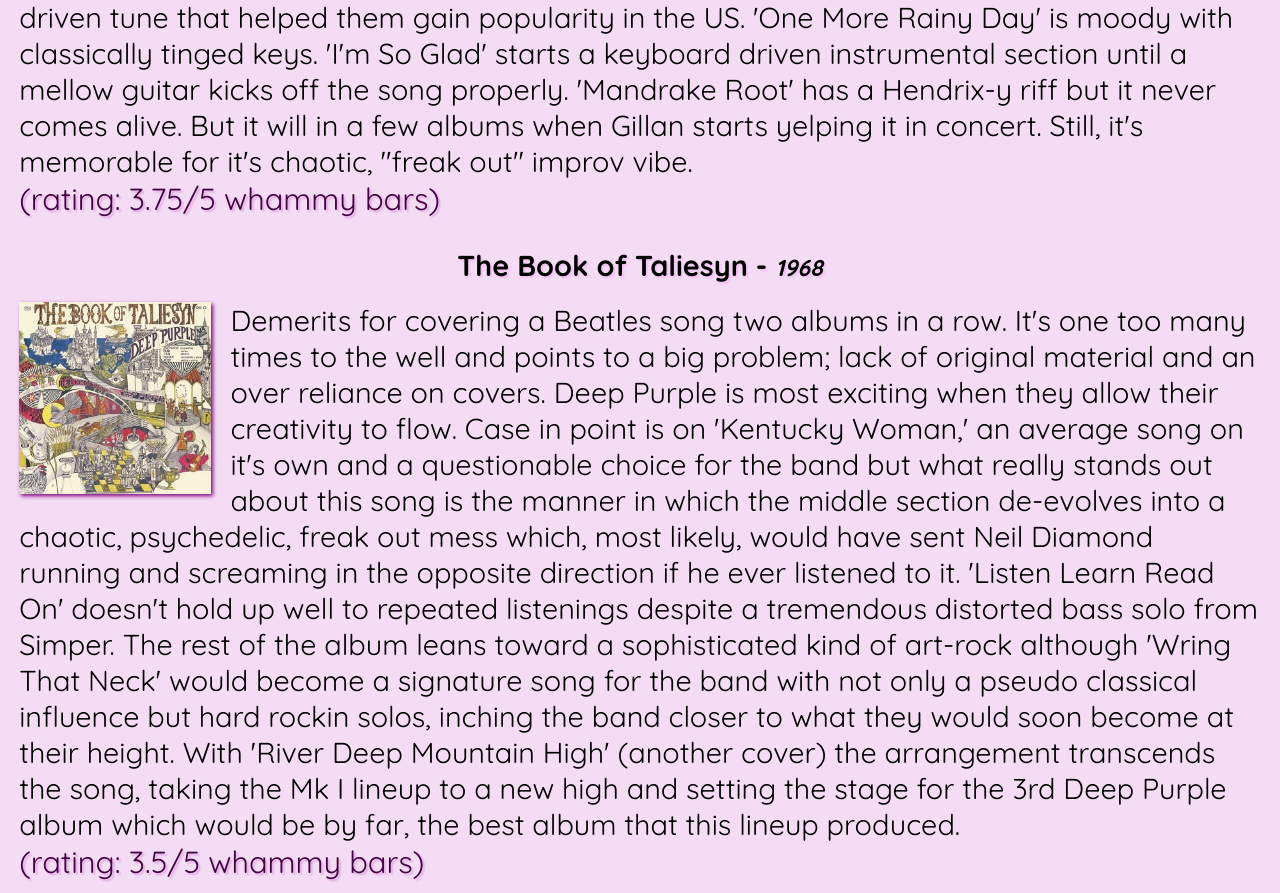
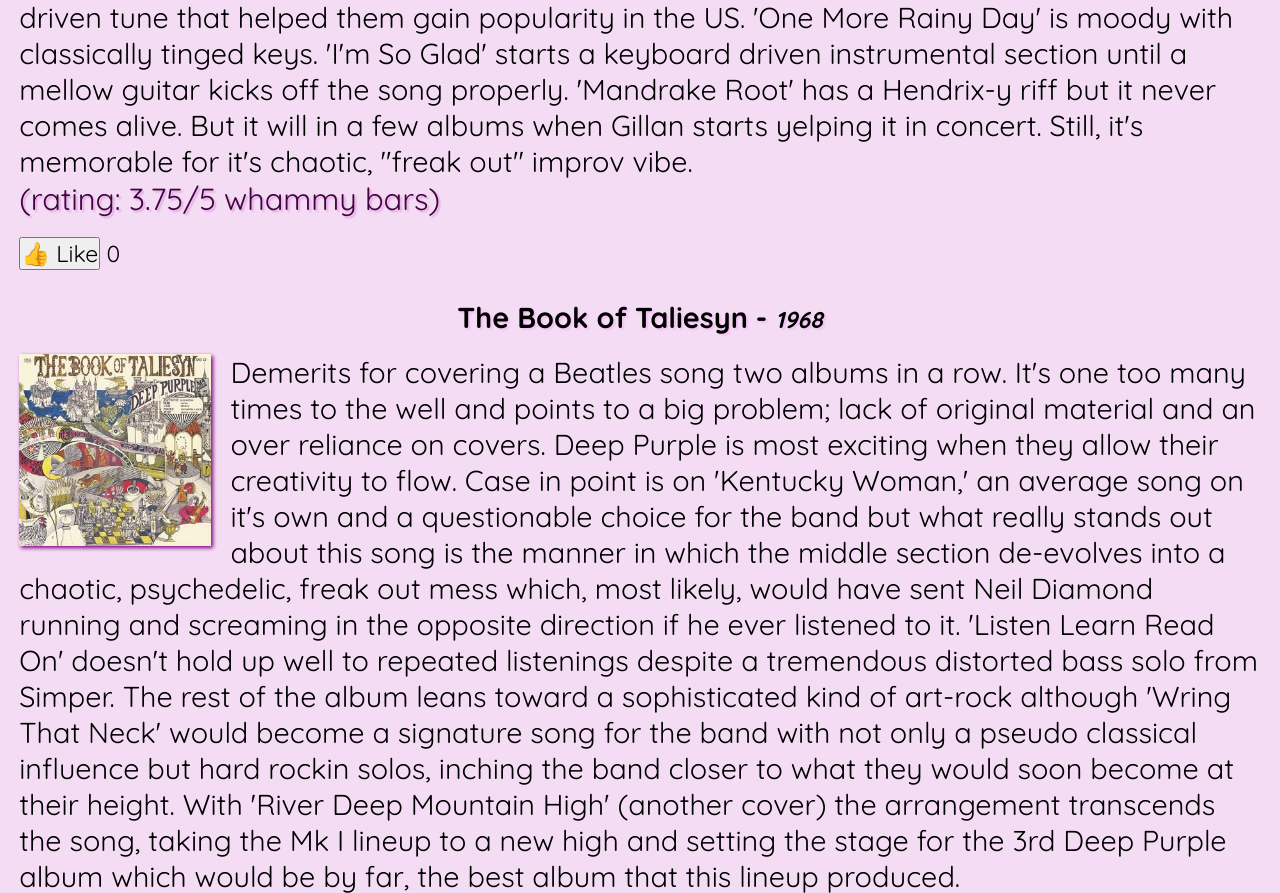
Before and after one commit to code-by-shannon/deep-purple-site, a PHP site: page /mark1.php in a window 1280 px wide. Shown: the part 3102-3995 px from the top of the page. Run offline with PHP 8.4, Linux system fonts and the light colour scheme; some web fonts are replaced.

Commit message:
fully functioning uploaded website

```diff
--- a/mark1.php
+++ b/mark1.php
@@ -40,6 +40,12 @@
 </p>
 
 <span class="rating"> (rating: 3.75/5 whammy bars)</span>
+
+<div class="like-container" data-album-id="1">
+  <button class="like-button">👍 Like</button>
+  <span class="like-count">0</span>
+</div>
+
 </div>
 
 
```
Also changed, not shown: 2 other files.
